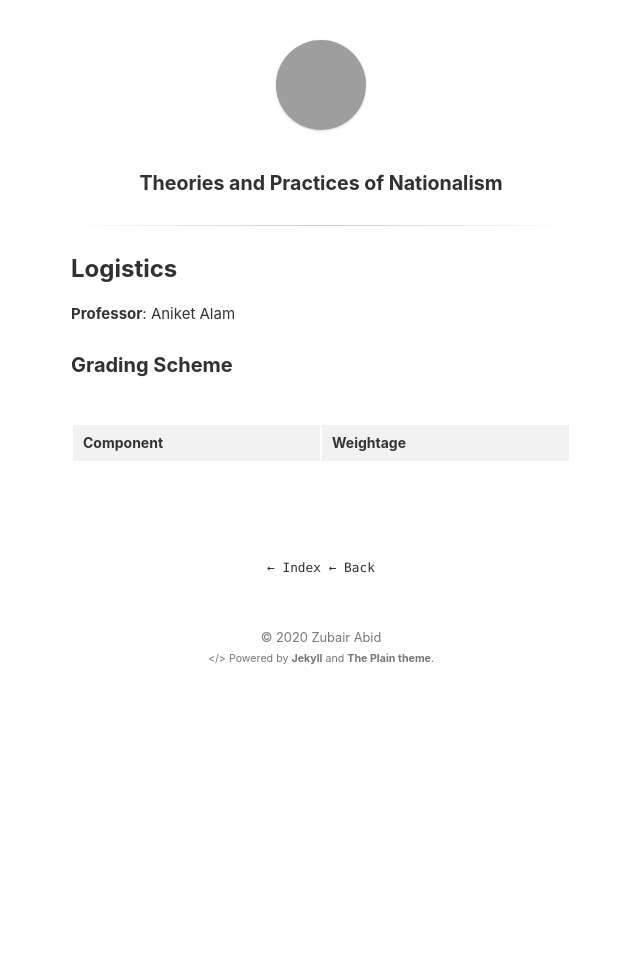
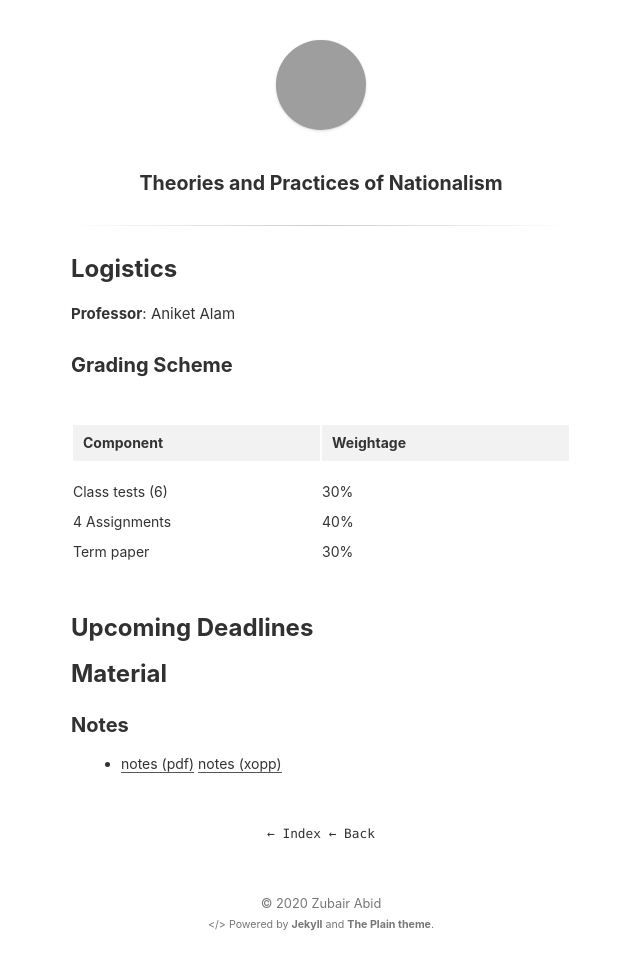
Before and after one commit to zubairabid/Semester7, a Jekyll site: the page built from subjects/nationalism/index.md, in a window 1280 px wide. Shown: the whole page, without its empty margins (319-959 px from the left). Built offline with Jekyll 4.4.1, drawn with Linux system fonts in a browser that asks for light colours; before the commit the page ends 900 px from its top, so only the background shows below that; grey boxes are pictures that could not be loaded.

Commit message:
POPL corrections, Nationalism Lec 1

```diff
--- a/subjects/nationalism/index.md
+++ b/subjects/nationalism/index.md
@@ -11,6 +11,16 @@ layout: page
 
 ### Grading Scheme
 
-| Component | Weightage |
-|-----------|-----------|
-|           |           |
+| Component       | Weightage |
+|-----------------|-----------|
+| Class tests (6) | 30%       |
+| 4 Assignments   | 40%       |
+| Term paper      | 30%       |
+
+## Upcoming Deadlines
+
+## Material
+
+### Notes
+
+- [notes (pdf)](./Natnotes.pdf) [notes (xopp)](./Natnotes.xopp)
```
Also changed, not shown: subjects/PoPL/notes/Lecture 1.md (+2 -1 lines), 2 other files.
